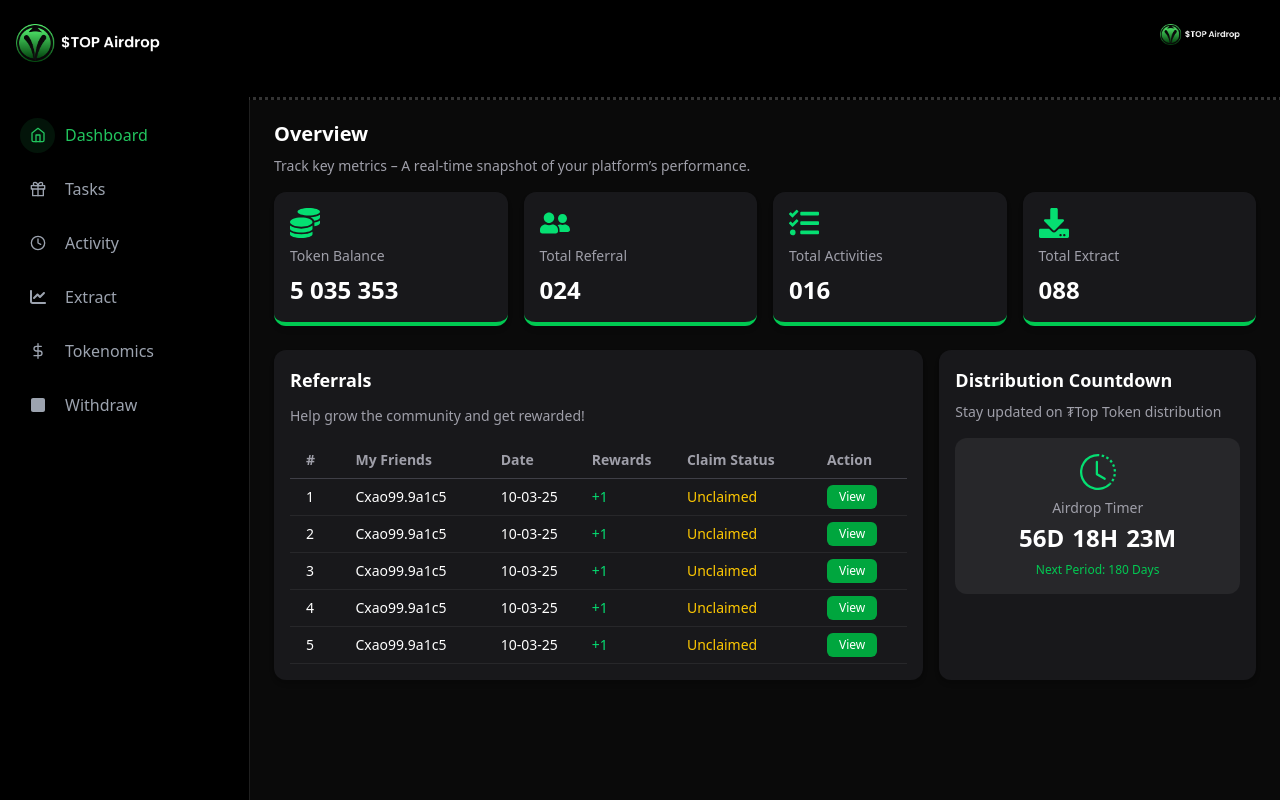
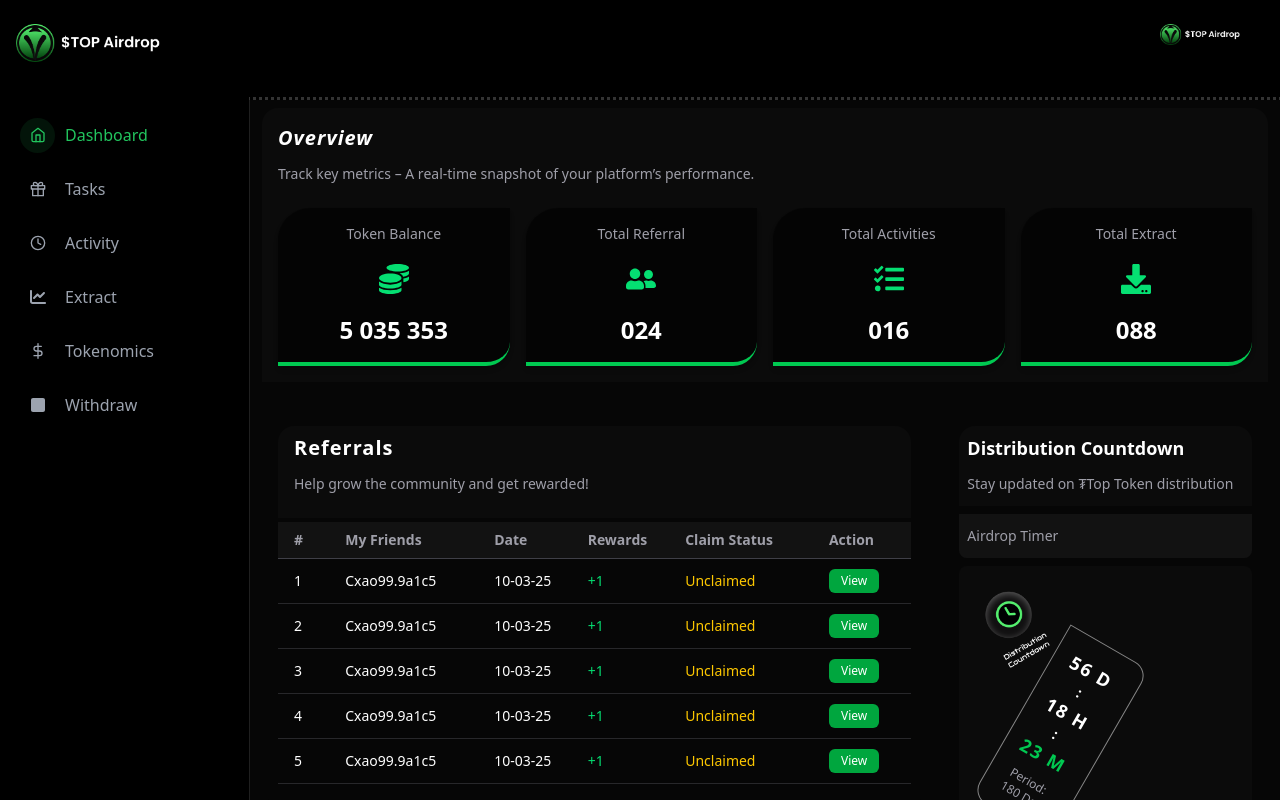
Before and after one commit to The-TOP/Top-Airdrop, a React (Vite) app: page /dashboard in a window 1280 px wide. Built offline with nearby package versions, Linux system fonts and the light colour scheme.

Commit message:
dashboard

```diff
--- a/src/component/Ui/AboutSection.jsx
+++ b/src/component/Ui/AboutSection.jsx
@@ -126,7 +126,7 @@ const AboutSection = () => {
       {/* Cards Section */}
       <section className="text-white px-6 py-16 md:pt-4 ">
         <div className="max-w-7xl mx-auto text-center">
-          <div className="grid grid-cols-1 sm:grid-cols-2 px-6 max-w-xs sm:max-w-lg lg:grid-cols-4 gap-6 lg:max-w-4xl mx-auto">
+          <div className="grid grid-cols-1 sm:grid-cols-2 px-6 max-w-xs sm:max-w-lg lg:grid-cols-4 gap-6 lg:max-w-5xl mx-auto">
             {features.map((f, i) => (
               <motion.div
                 key={i}
--- a/src/component/Ui/HeaderNav.jsx
+++ b/src/component/Ui/HeaderNav.jsx
@@ -1,13 +1,26 @@
 import React from "react";
-import { FaWallet } from "react-icons/fa";
+import { FaHome, FaInfoCircle, FaUserAlt, FaWallet } from "react-icons/fa";
 import { FiArrowUpRight } from "react-icons/fi";
 import { Link } from "react-router-dom";
-import mainLogo from "../../img/MainLogo.png"
+import mainLogo from "../../img/MainLogo.png";
 
 const HeaderNav = () => {
   return (
-    <header className="flex items-center justify-between px-6 md:px-16 py-5 border-b border-gray-800 bg-black/30 backdrop-blur">
-      <img src={mainLogo} alt="logo" className=" w-25 sm:w-30" />
+    <header className="flex items-center justify-between px-6 md:px-16 py-3 md:py-5 border-b border-gray-800 bg-black/30 backdrop-blur">
+      <div className="">
+        <img src={mainLogo} alt="logo" className=" w-25 sm:w-30" />
+        <div className="md:hidden flex items-center justify-between gap-2 my-1 mt-2 text-sm p-1">
+          <Link to={"/"}>
+            <FaHome className="w-8" />
+          </Link>
+          <Link to={"/dashboard"}>
+            <FaUserAlt className="w-8" />
+          </Link>
+          <Link to={"/about"}>
+            <FaInfoCircle className="w-8" />
+          </Link>
+        </div>
+      </div>
       <nav className="hidden md:flex space-x-8 text-sm px-4 py-2 rounded-full bg-white/10">
         <Link to={"/"} className="hover:text-green-400">
           Home
@@ -18,7 +31,8 @@ const HeaderNav = () => {
         <Link to={"#"} className="hover:text-green-400">
           Whitepaper
         </Link>
-        <Link to={"/dashboard"}
+        <Link
+          to={"/dashboard"}
           className="text-green-400 flex items-center gap-2 font-semibold flex-nowrap hover:text-white"
         >
           <span className="text-nowrap text-sm">Claim Now </span>
--- a/src/component/dashboard/DashboardMenu.jsx
+++ b/src/component/dashboard/DashboardMenu.jsx
@@ -51,7 +51,7 @@ const DashboardMenu = () => {
         rootStyles={{
           color: "#fff",
           borderRight: "1px solid #1f1f1f",
-          width: collapsed ? "60px" : "220px",
+          width: collapsed ? "40px" : "220px",
           transition: "width 0.3s ease",
         }}
       >
@@ -120,7 +120,7 @@ const DashboardMenu = () => {
       </Sidebar>
 
       {/* Main content */}
-      <main className="flex-1 bg-black/90 py-4 overflow-y-auto relative pt-20 md:pt-24">
+      <main className="flex-1 bg-black/94 py-4 overflow-y-auto relative pt-20 md:pt-24">
         <div className=" -ms-5  bg-black fixed text-white  w-full top-0  h-1/8  border-white/20 border-b-3 border-dotted">
           <img src={mainLogo} alt="" className="fixed right-10 w-20 top-6" />
         </div>
--- a/src/component/dashboard/DistributionCountdown.jsx
+++ b/src/component/dashboard/DistributionCountdown.jsx
@@ -1,23 +1,30 @@
 import React from "react";
 import { BsClockHistory } from "react-icons/bs";
+import countImg from "../../img/countdown.png";
 
 const DistributionCountdown = () => {
   return (
-    <div className="bg-zinc-900 text-white p-4 rounded-xl shadow-md h-full">
-      <h3 className="text-lg font-semibold mb-2">Distribution Countdown</h3>
-      <p className="text-sm text-zinc-400 mb-4">
-        Stay updated on ₮Top Token distribution
-      </p>
-
-      <div className="flex flex-col items-center bg-zinc-800 p-4 rounded-xl text-center">
-        <BsClockHistory className="text-green-400 text-4xl mb-2" />
-        <h4 className="text-sm text-zinc-400 mb-1">Airdrop Timer</h4>
-        <div className="text-2xl font-bold space-x-2">
-          <span>56D</span>
-          <span>18H</span>
-          <span>23M</span>
+    <div className=" text-white p-4 rounded-xl shadow-md h-full">
+      <div className="bg-white/2 p-2 rounded-t-2xl my-1">
+        <h3 className="text-lg font-semibold mb-2">Distribution Countdown</h3>
+        <p className="text-sm text-zinc-400 py-1">
+          Stay updated on ₮Top Token distribution
+        </p>
+      </div>
+      <h4 className="text-sm text-zinc-400 my-2 py-3 px-2 bg-white/5 rounded-b-lg">
+        Airdrop Timer
+      </h4>
+      <div className="flex flex-col items-start justify-center md:items-start bg-white/2 p-4 rounded-lg text-center">
+        <img src={countImg} alt="count down" className="w-20 " />
+        <div className="text-lg my-1 font-bold border border-white/50 p-4 rounded-tr-2xl rounded-bl-2xl space-x-2 rotate-30 translate-x-10 -translate-y-10">
+          <div className="tracking-widest">56 D</div>
+          <p className="text-sm">:</p>
+          <div className="tracking-widest">18 H</div>
+          <p className="text-sm">:</p>
+          <div className="text-green-500 tracking-widest">23 M</div>{" "}
+          <p className="text-xs  text-center mt-2 text-zinc-400 font-normal">Period:</p>
+          <p className="text-xs text-center font-normal text-zinc-400">180 Days</p>
         </div>
-        <p className="text-xs mt-2 text-green-500">Next Period: 180 Days</p>
       </div>
     </div>
   );
--- a/src/component/dashboard/OverviewCards.jsx
+++ b/src/component/dashboard/OverviewCards.jsx
@@ -1,12 +1,12 @@
-import React from 'react';
-import { motion } from 'framer-motion';
-import { FaCoins, FaUserFriends, FaTasks, FaDownload } from 'react-icons/fa';
+import React from "react";
+import { motion } from "framer-motion";
+import { FaCoins, FaUserFriends, FaTasks, FaDownload } from "react-icons/fa";
 
 const cards = [
-  { icon: <FaCoins />, label: 'Token Balance', value: '5 035 353' },
-  { icon: <FaUserFriends />, label: 'Total Referral', value: '024' },
-  { icon: <FaTasks />, label: 'Total Activities', value: '016' },
-  { icon: <FaDownload />, label: 'Total Extract', value: '088' },
+  { icon: <FaCoins />, label: "Token Balance", value: "5 035 353" },
+  { icon: <FaUserFriends />, label: "Total Referral", value: "024" },
+  { icon: <FaTasks />, label: "Total Activities", value: "016" },
+  { icon: <FaDownload />, label: "Total Extract", value: "088" },
 ];
 
 const OverviewCards = () => (
@@ -15,10 +15,11 @@ const OverviewCards = () => (
       <motion.div
         key={idx}
         whileHover={{ scale: 1.03 }}
-        className="bg-zinc-900 text-white p-4 rounded-xl border-b-4 border-green-500 shadow-md space-y-2"
+        className="bg-black/60 text-white p-4 rounded-tl-4xl rounded-br-3xl border-b-4 border-green-500 shadow-md space-y-2 justify-center items-center flex-col gap-3 flex "
       >
+        <p className="text-sm text-zinc-400">{card.label}</p>
         <div className="text-3xl text-green-400">{card.icon}</div>
-        <p className="text-sm text-zinc-400">{card.label}</p>
+
         <h3 className="text-2xl font-bold">{card.value}</h3>
       </motion.div>
     ))}
--- a/src/component/dashboard/ReferralsTable.jsx
+++ b/src/component/dashboard/ReferralsTable.jsx
@@ -9,16 +9,19 @@ const dummyReferrals = Array(5).fill({
 
 const ReferralsTable = () => {
   return (
-    <div className="bg-zinc-900 text-white p-4 rounded-xl shadow-md">
-      <h3 className="text-lg font-semibold mb-3">Referrals</h3>
-      <p className="text-sm text-zinc-400 mb-4">
-        Help grow the community and get rewarded!
-      </p>
-
+    <div className=" text-white p-4 rounded-xl shadow-md">
+      <div className="p-2 md:px-4 bg-white/2 rounded-t-2xl my-1">
+        <h3 className="text-white font-stretch-condensed text-xl font-semibold tracking-wider mb-3">
+          Referrals
+        </h3>
+        <p className="text-sm text-zinc-400 mb-4">
+          Help grow the community and get rewarded!
+        </p>
+      </div>
       <div className="overflow-x-auto">
         <table className="min-w-[600px] w-full text-sm text-left">
-          <thead className="text-zinc-400 border-b border-zinc-700">
-            <tr>
+          <thead className="text-zinc-400 border-b border-zinc-700 py-2 bg-white/5 rounded-b-2xl my-2">
+            <tr className="">
               <th className="py-2 px-4">#</th>
               <th>My Friends</th>
               <th>Date</th>
@@ -33,7 +36,7 @@ const ReferralsTable = () => {
                 key={i}
                 className="border-b border-zinc-800 hover:bg-zinc-800/50 transition"
               >
-                <td className="py-2 px-4">{i + 1}</td>
+                <td className="py-2 md:py-3 px-4 my-1">{i + 1}</td>
                 <td>{row.friend}</td>
                 <td>{row.date}</td>
                 <td className="text-green-400">{row.reward}</td>
--- a/src/pages/Dashboad.jsx
+++ b/src/pages/Dashboad.jsx
@@ -5,10 +5,10 @@ import DistributionCountdown from "../component/dashboard/DistributionCountdown"
 
 const Dashboad = () => {
   return (
-    <div className="w-full p-3 md:p-6   space-y-6 h-full ">
-      <section>
-        <h2 className="text-white text-xl font-semibold mb-2">Overview</h2>
-        <p className="text-sm text-zinc-400 mb-4">
+    <div className="w-full p-1 md:p-3  max-w-6xl mx-auto  space-y-6 h-full ">
+      <section className="mb-6 p-4 rounded-t-2xl bg-white/2">
+        <h2 className="text-white font-stretch-condensed text-xl font-semibold tracking-wider italic mb-3">Overview</h2>
+        <p className="text-sm text-zinc-400 mb-6">
           Track key metrics – A real-time snapshot of your platform’s
           performance.
         </p>
```
Also changed, not shown: src/img/countdown.png (added), 1 other file (tests, documents, lock files or other folders).
